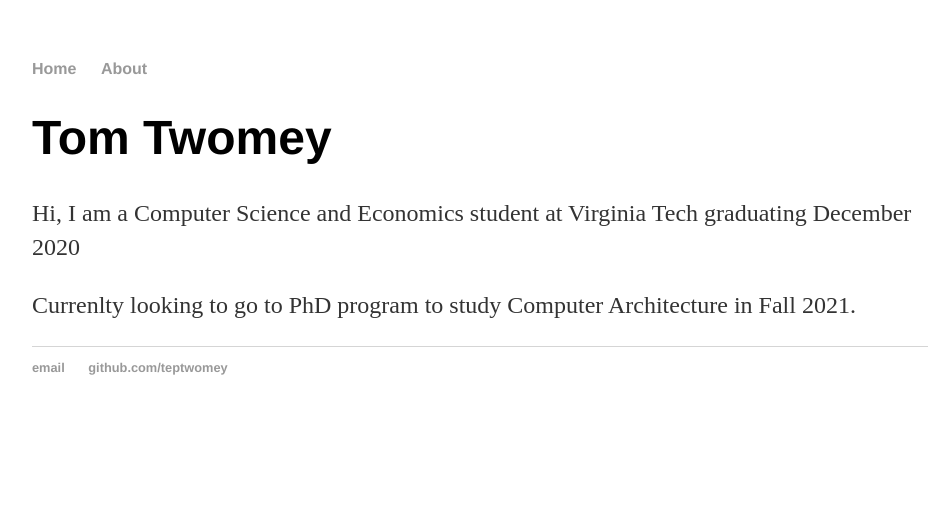
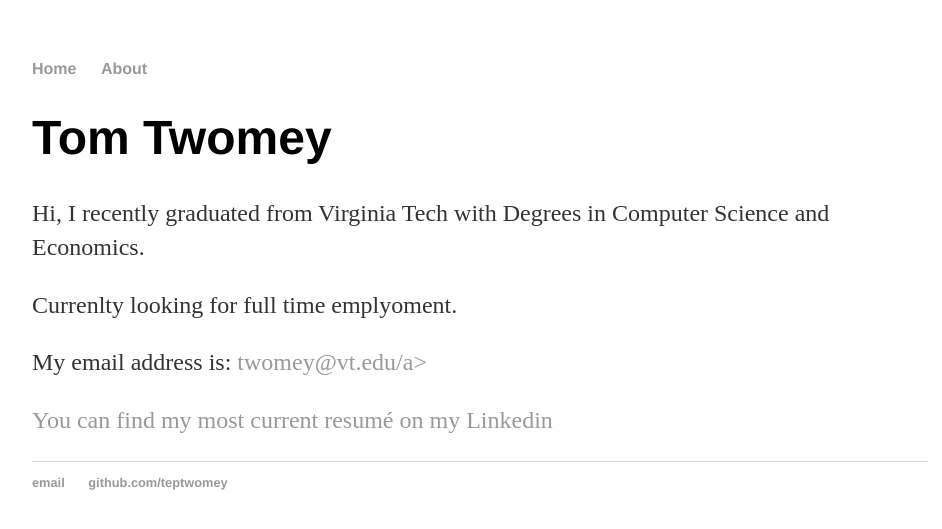
Before and after one commit to teptwomey/teptwomey.github.io, a Jekyll site: the page built from index.html, in a window 1280 px wide. Shown: the top 529 px of the page, without its empty margins (160-1102 px from the left). Built offline with Jekyll 4.4.1, drawn with Linux system fonts in a browser that asks for light colours.

Commit message:
Update index.html

```diff
--- a/index.html
+++ b/index.html
@@ -4,6 +4,8 @@ title: Tom Twomey
 ---
 <div class="blurb">
 	<h1>Tom Twomey</h1>
-	<p>Hi, I am a Computer Science and Economics student at Virginia Tech graduating December 2020</p>
-	<p>Currenlty looking to go to PhD program to study Computer Architecture in Fall 2021.</p>
+	<p>Hi, I recently graduated from Virginia Tech with Degrees in Computer Science and Economics.</p>
+	<p>Currenlty looking for full time emplyoment.</p>
+	<p>My email address is: <a href="mailto:twomey@vt.edu">twomey@vt.edu/a> </p>
+	<p>You can find my most current resumé on my <a href="https://www.linkedin.com/in/tept/">Linkedin</a></p>
 </div><!-- /.blurb -->
```
